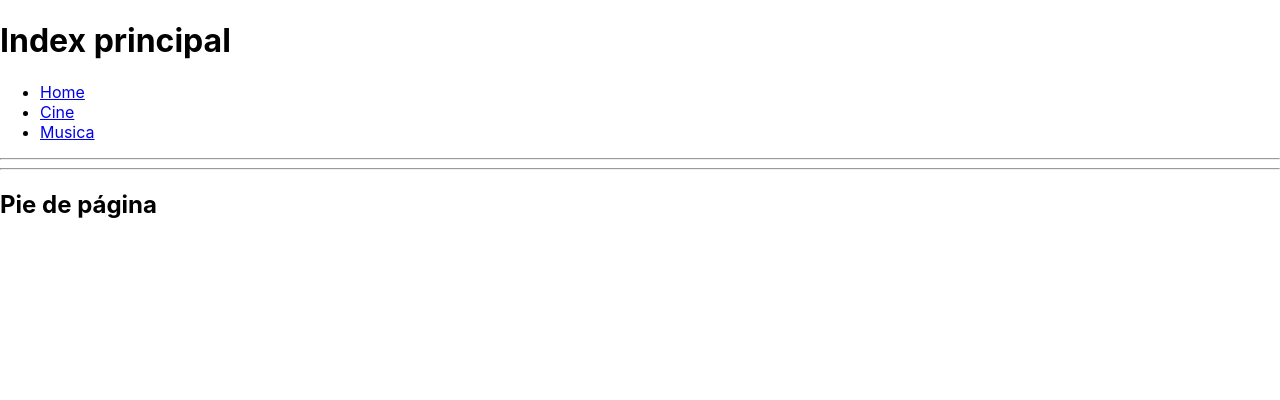
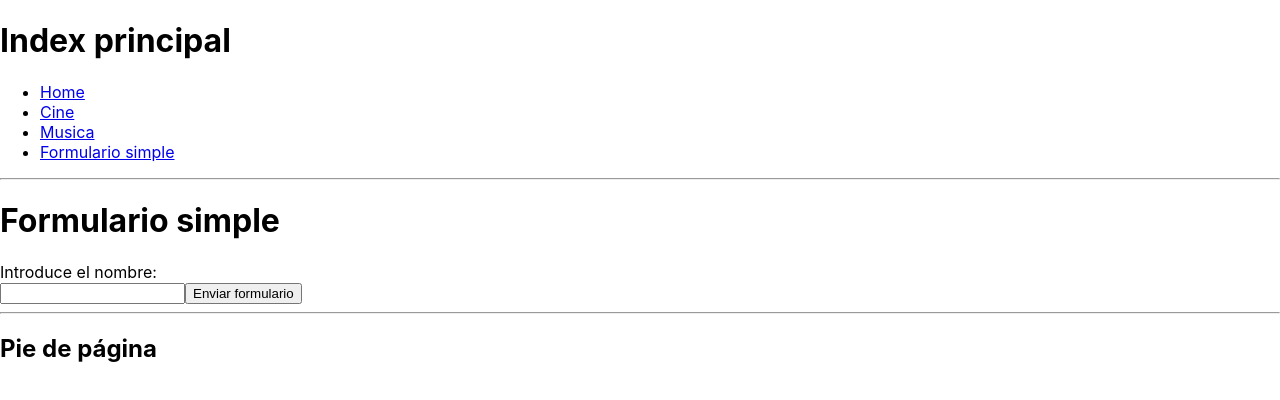
Before and after one commit to marcospedroche05/reactformsrutas, a React (Create React App) app: page /form in a window 1280 px wide. Shown: the top 400 px of the page. Built offline with nearby package versions, Linux system fonts and the light colour scheme.

Commit message:
formsimple hecho

```diff
--- /dev/null
+++ b/src/components/FormSimple.js
@@ -0,0 +1,24 @@
+import React, { Component } from "react";
+
+export default class FormSimple extends Component {
+  cajaNombre = React.createRef();
+
+  procesarFormulario = (event) => {
+    event.preventDefault();
+    let nombre = this.cajaNombre.current.value;
+    console.log(nombre);
+  };
+  render() {
+    return (
+      <div>
+        <h1>Formulario simple</h1>
+        <form onSubmit={this.procesarFormulario}>
+          <label>Introduce el nombre:</label>
+          <br />
+          <input ref={this.cajaNombre} type="text" />
+          <button type="submit">Enviar formulario</button>
+        </form>
+      </div>
+    );
+  }
+}
--- a/src/components/MenuRutas.js
+++ b/src/components/MenuRutas.js
@@ -14,6 +14,9 @@ export default class MenuRutas extends Component {
           <li>
             <a href="/musica">Musica</a>
           </li>
+          <li>
+            <a href="/form">Formulario simple</a>
+          </li>
         </ul>
       </div>
     );
--- a/src/components/Router.js
+++ b/src/components/Router.js
@@ -3,6 +3,7 @@ import React, { Component } from "react";
 import Home from "./Home";
 import Cine from "./Cine";
 import Musica from "./Musica";
+import FormSimple from "./FormSimple";
 
 export default class Router extends Component {
   render() {
@@ -12,6 +13,7 @@ export default class Router extends Component {
           <Route path="/" element={<Home />} />
           <Route path="/cine" element={<Cine />} />
           <Route path="/musica" element={<Musica />} />
+          <Route path="/form" element={<FormSimple />} />
         </Routes>
       </BrowserRouter>
     );
```
